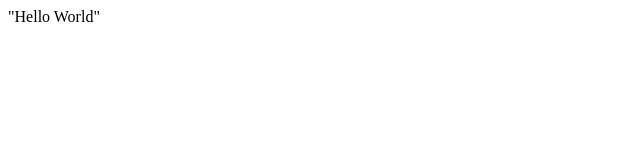
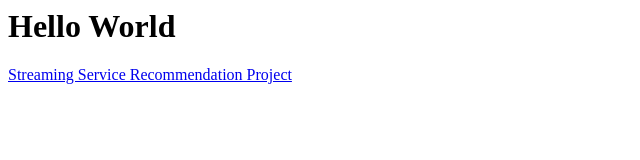
Before and after one commit to zlee1/zlee1.github.io, a plain HTML site: page index.html in a window 1280 px wide. Shown: the whole page, without its empty margins (0-640 px from the left). Drawn offline with Linux system fonts and the light colour scheme.

Commit message:
basic initial html

```diff
--- a/index.html
+++ b/index.html
@@ -1 +1,2 @@
-"Hello World"
+<h1>Hello World</h1>
+<a href="ss_recommend.html">Streaming Service Recommendation Project</a>
```
Also changed, not shown: ss_recommend.html (added, +1 -0 lines).
